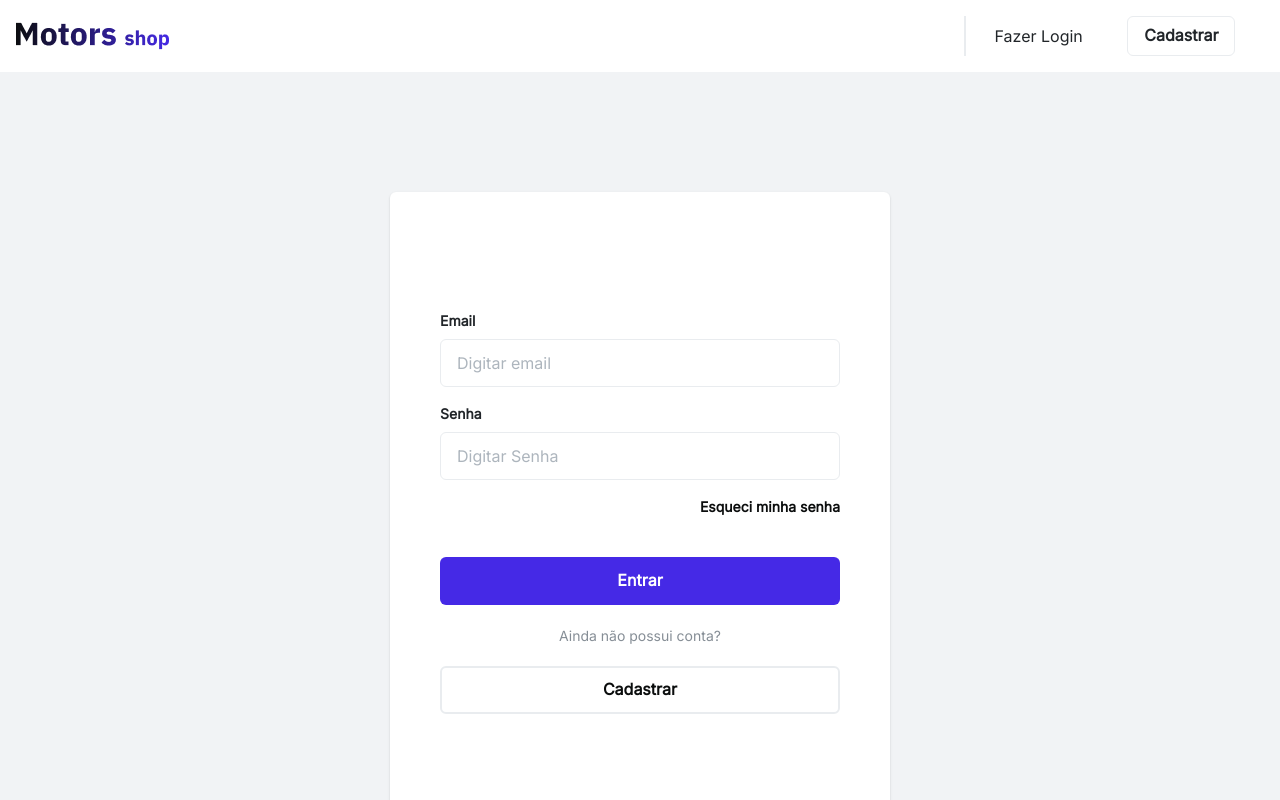
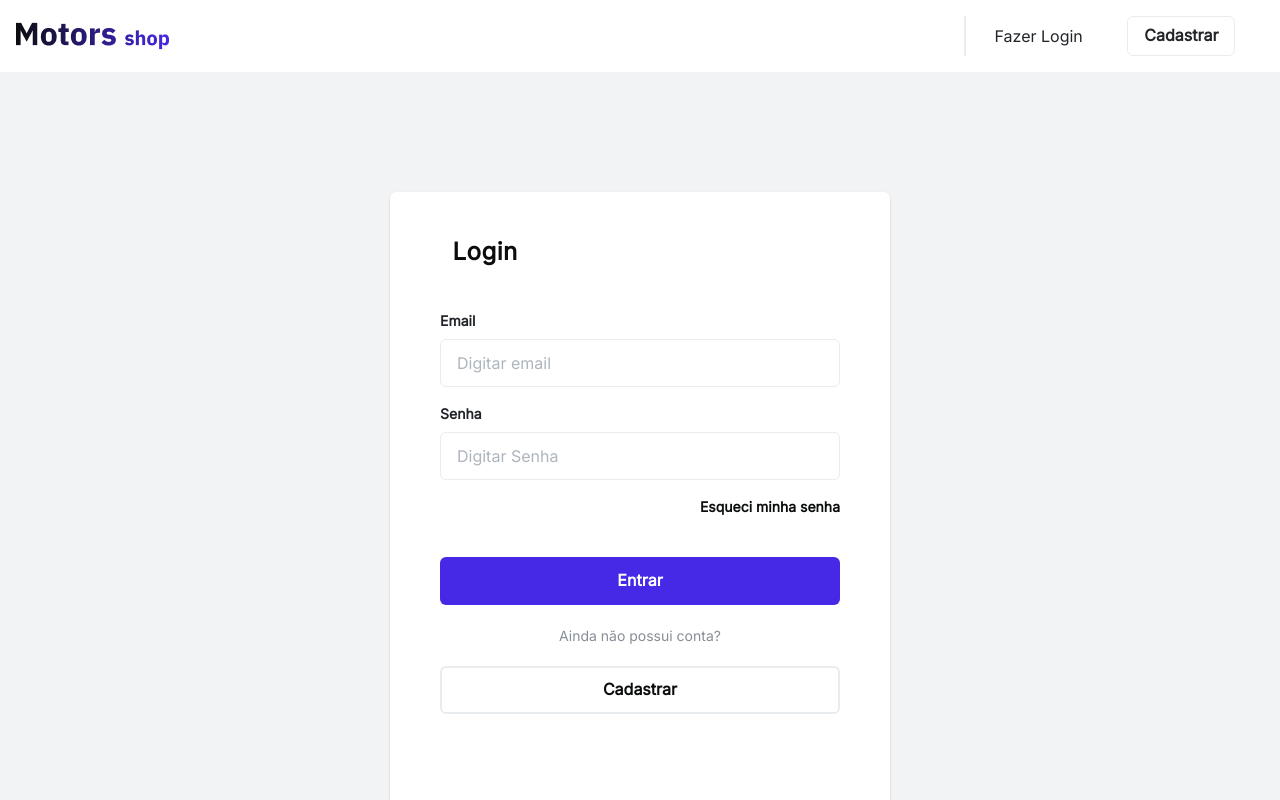
Before and after one commit to grupo23-t13-marcelo/grupo23-t13-marcelo-MotorsShop, a React (Vite) app in the folder front/: page /login in a window 1280 px wide. Shown: the top 800 px of the page. Built offline with nearby package versions, Linux system fonts and the light colour scheme; no server answers.

Commit message:
fix: invisible Login and password

```diff
--- a/front/src/pages/loginPage/login.tsx
+++ b/front/src/pages/loginPage/login.tsx
@@ -42,7 +42,7 @@ const LoginPage = () => {
         <Box bgColor={'gray.100'} h={[600, 658, 788, 855]} w={'100%'} display={'flex'} justifyContent={'center'} alignItems={'center'}>
             <Card maxW={['100%', '500px']} w={'90%'} h={['95%', '90%', '78%', '72%']} color={'whiteFixed'} border={'none'} alignItems={'center'}   >
                 <CardHeader w={['95%', '95%', '83%']}>
-                    <Text color={'grey0'} fontWeight={'bolder'} fontSize={'24px'}  letterSpacing={'0.5px'} fontFamily={'Lexend'} paddingTop={'22px'}>Login</Text>
+                    <Text color={'gray.900'} fontWeight={'bolder'} fontSize={'24px'}  letterSpacing={'0.5px'} fontFamily={'Lexend'} paddingTop={'22px'}>Login</Text>
                 </CardHeader>
                 <form action="" onSubmit={handleSubmit(onSubmit)}>
                 <CardBody w={['100%', '440px']} display={'flex'} flexDirection={'column'} gap={4} alignItems={'flex-end'}>
@@ -55,7 +55,7 @@ const LoginPage = () => {
                     </FormControl>
                     <FormControl isInvalid={errors.password ? true : false} isRequired={errors.password ? true: false}>
                         <FormLabel fontSize={'14px'} fontWeight={'bold'} color={'gray.800'}>Senha</FormLabel>
-                        <Input type="password" id="password" h={'12'}  placeholder="Digitar Senha" {...register('password')}/>
+                        <Input color={'gray.900'} type="password" id="password" h={'12'}  placeholder="Digitar Senha" {...register('password')}/>
                         <FormErrorMessage>
                             {errors.password && `${errors.password?.message}`}
                         </FormErrorMessage>
@@ -67,7 +67,7 @@ const LoginPage = () => {
                     <CardFooter w={'100%'} marginBottom={'100px'} display={'flex'} flexDirection={'column'} justifyContent={'center'} alignItems={'center'} gap={5}>
                         <Button variant={'button-sender'} w={'100%'} h={'48px'} type="submit">Entrar</Button>
                         <Text fontSize={'14px'} color={'gray.600'}>Ainda não possui conta?</Text>
-                            <Button as={Link} to={'/register'} variant={'outline-1'} w={'100%'} h={'48px'} >Cadastrar</Button>
+                            <Button as={Link} href={'/register'} variant={'outline-1'} w={'100%'} h={'48px'} >Cadastrar</Button>
                     </CardFooter>
                 </form>
             </Card>
```
